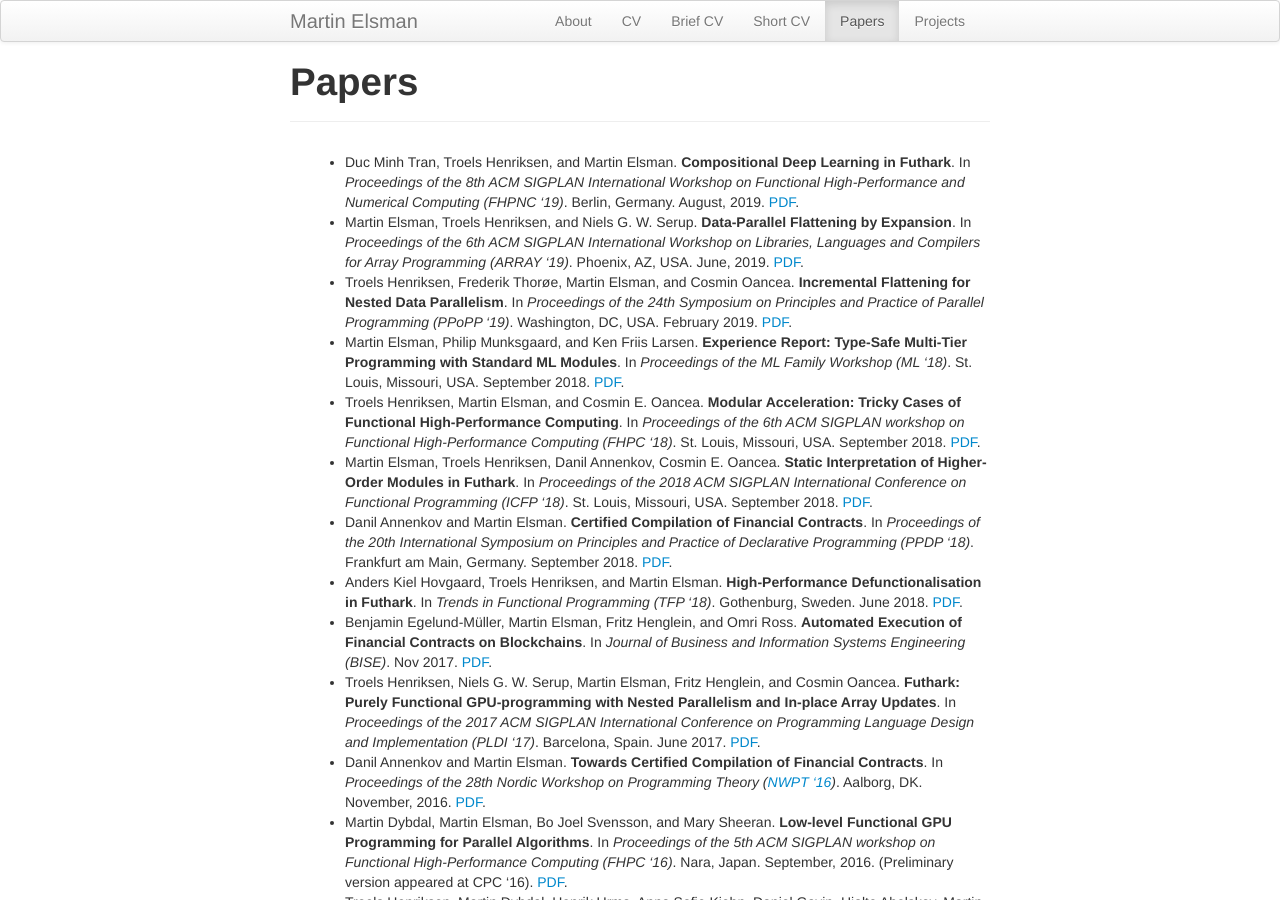
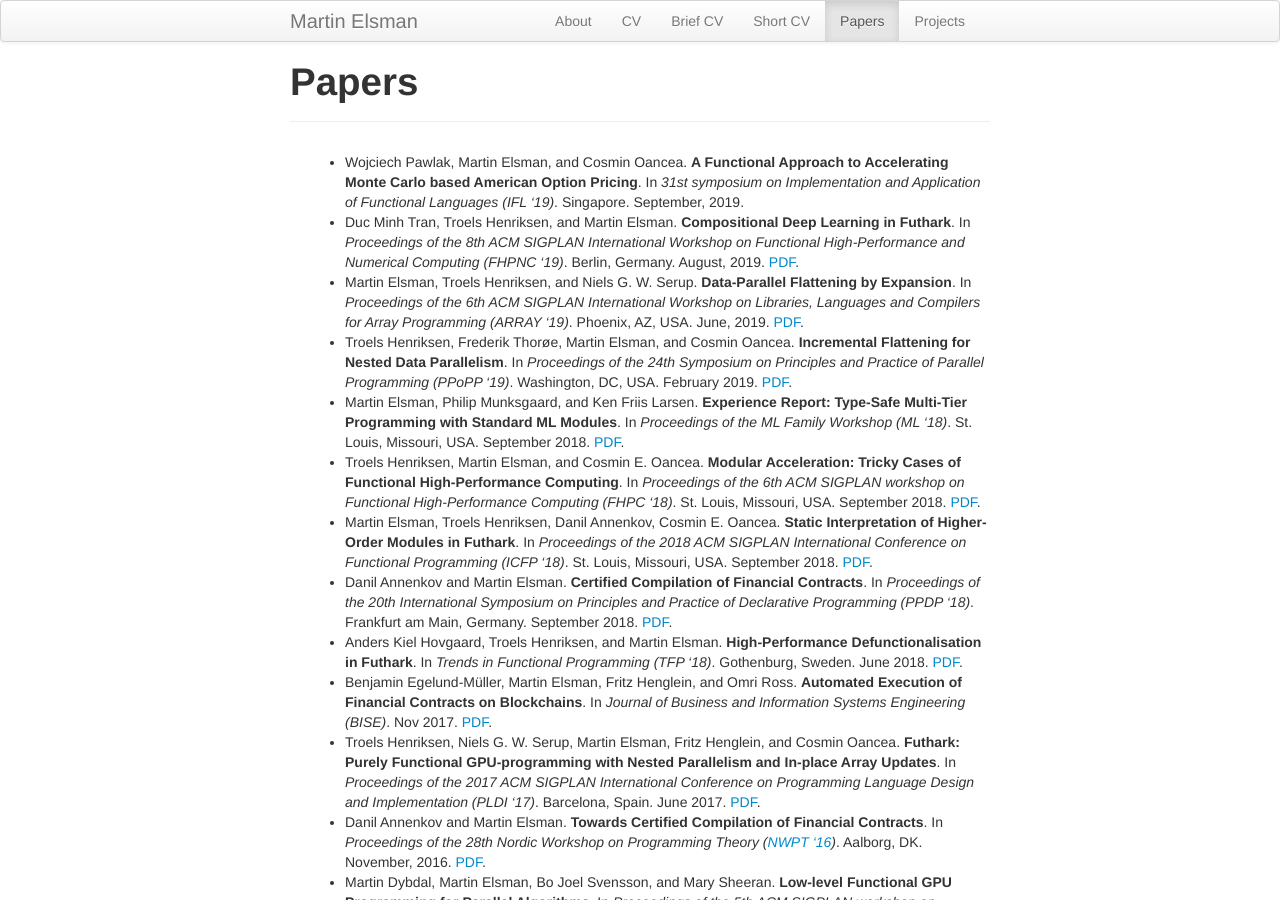
Before and after one commit to melsman/melsman.github.io, a Jekyll site: the page built from papers.md, in a window 1280 px wide and 900 px high. Built offline with Jekyll 4.4.1, drawn with Linux system fonts in a browser that asks for light colours; nearby versions of some CDN libraries.

Commit message:
new paper

```diff
--- a/papers.md
+++ b/papers.md
@@ -5,6 +5,8 @@ header: Papers
 group: navigation
 ---
 {% include JB/setup %}
+
+* Wojciech Pawlak, Martin Elsman, and Cosmin Oancea. __A Functional Approach to Accelerating Monte Carlo based American Option Pricing__. In _31st symposium on Implementation and Application of Functional Languages (IFL '19)_. Singapore. September, 2019.
 
 * Duc Minh Tran, Troels Henriksen, and Martin Elsman. __Compositional Deep Learning in Futhark__. In _Proceedings of the 8th ACM SIGPLAN International Workshop on Functional High-Performance and Numerical Computing (FHPNC '19)_. Berlin, Germany. August, 2019. [PDF](/pdf/fhpnc19.pdf).
 
```
